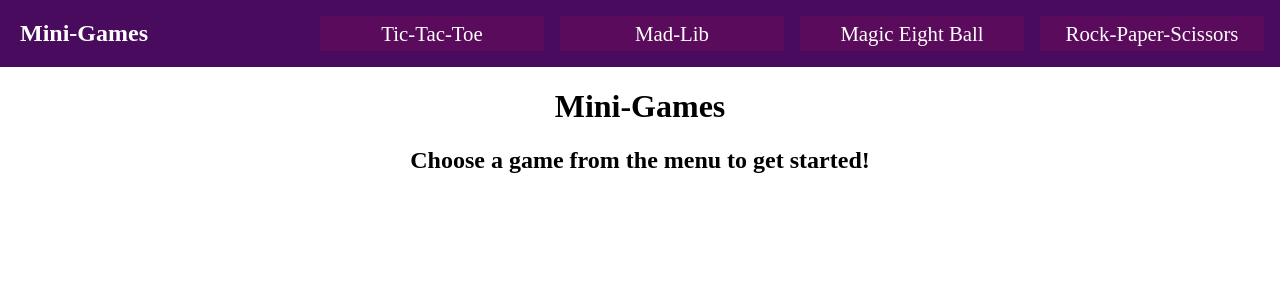
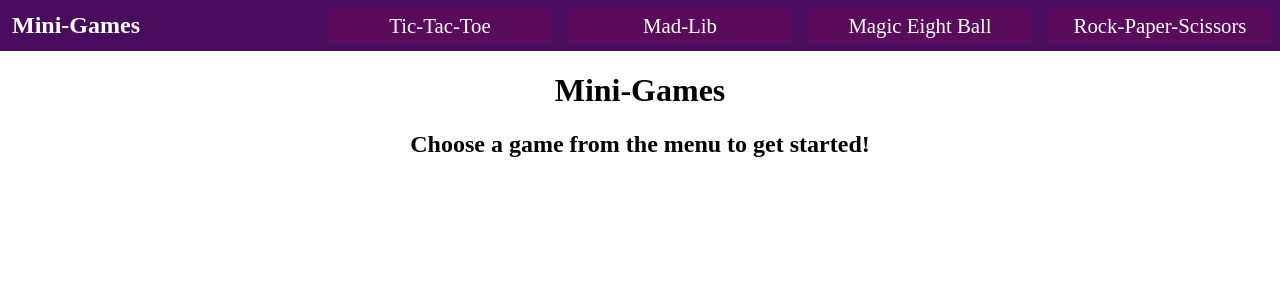
Before and after one commit to AnnieMcMahon/mini-games-v2, a Next.js app: page / in a window 1280 px wide. Shown: the top 300 px of the page. Built offline with nearby package versions, Linux system fonts and the light colour scheme.

Commit message:
adjusted padding

```diff
--- a/app/styles.css
+++ b/app/styles.css
@@ -16,7 +16,7 @@ h1, h2 {
   color: white;
   display: flex;
   justify-content: space-between;
-  padding: 1rem;
+  padding: 0.5rem;
 }
 
 .site-title {
```
